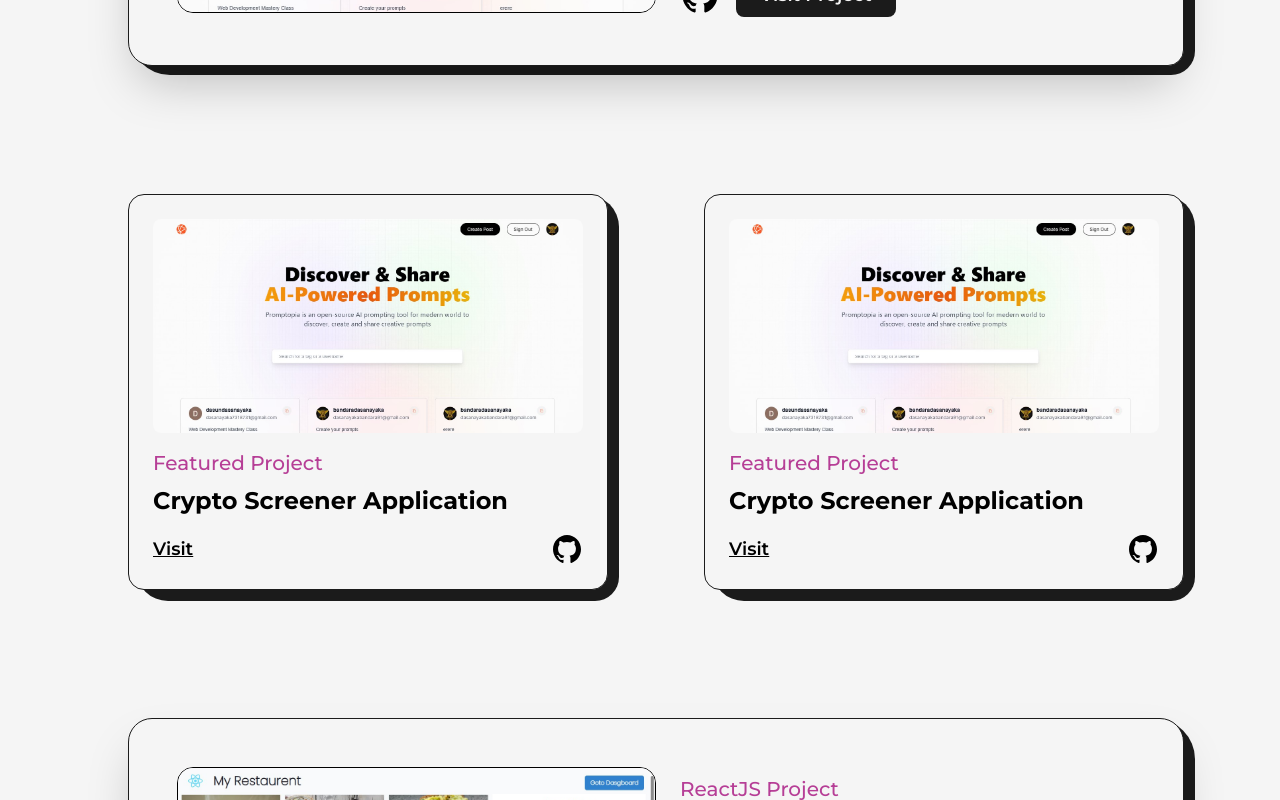
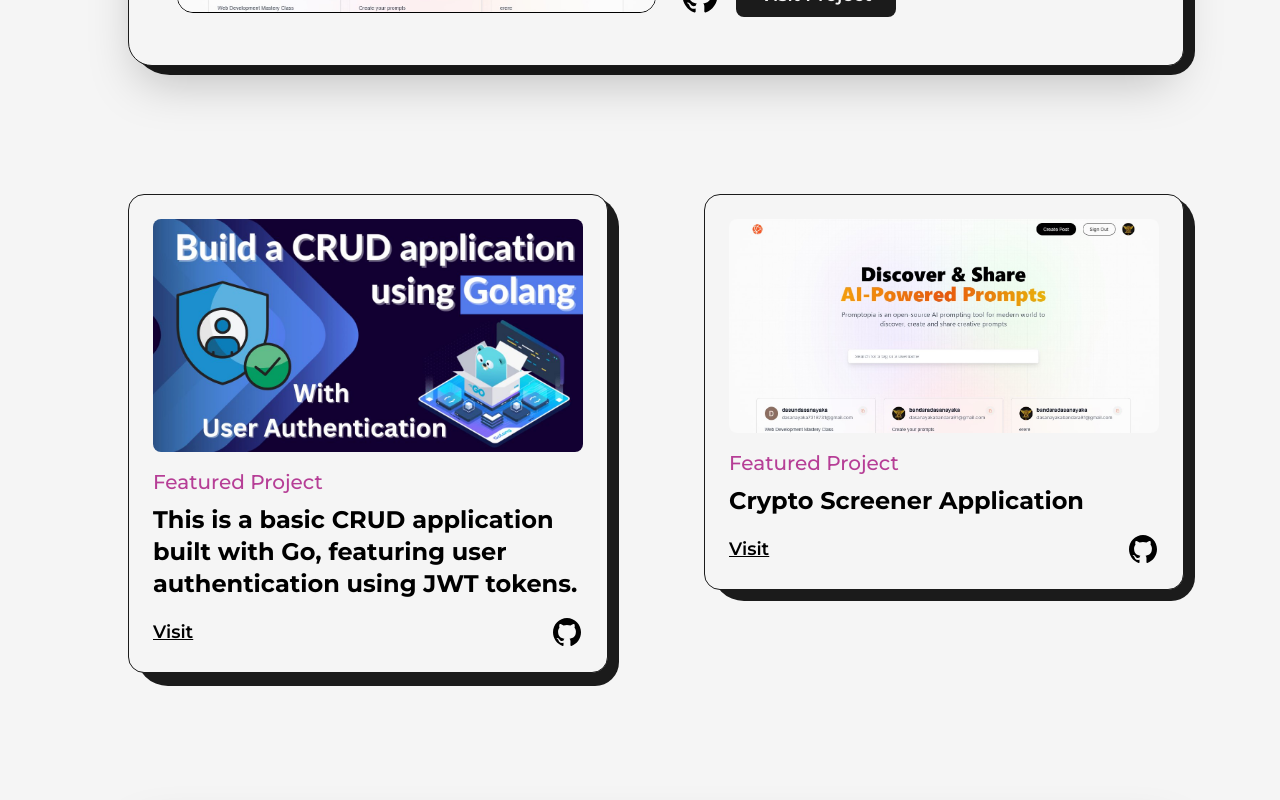
Before and after one commit to DrCodeNinja/MyProtfolio, a Next.js app: page /projects in a window 1280 px wide. Shown: the part 664-1464 px from the top of the page. Built offline with nearby package versions, Linux system fonts and the light colour scheme.

Commit message:
Dasun_09_12|14_22

```diff
--- a/src/components/Skills.js
+++ b/src/components/Skills.js
@@ -7,7 +7,7 @@ const Skill = ({ name, x, y }) => {
       className=" xs:bg-transparent xs:dark:bg-transparent xs:text-dark xs:dark:text-light xs:font-bold lg:py-2 lg:px-4 md:text-sm md:py-1.5 md:px-3 absolute flex items-center justify-center px-3 py-3 font-semibold rounded-full cursor-pointer dark:text-dark dark:bg-light shadow-dark bg-dark text-light"
       whileHover={{ scale: 1.05 }}
       initial={{ x: 0, y: 0 }}
-      whileInView={{ x: x, y: y, transition: { duration: 1.5 } }}
+      whileInView={{ x: x, y: y, transition: { duration: 2 } }}
     >
       {name}
     </motion.div>
@@ -34,9 +34,9 @@ const Skills = () => {
         <Skill name={"Figma"} x="15vw" y="10vw" />
         <Skill name={"MongoDB"} x="12vw" y="-20vw" />
         <Skill name={"ReactJS"} x="-15vw" y="-20vw" />
-        <Skill name={"SQL"} x="-29vw" y="0vw" />
+        <Skill name={"SQL"} x="-26vw" y="0vw" />
         <Skill name={"Tailwind"} x="0vw" y="20vw" />
-        <Skill name={"NextJS"} x="29vw" y="0vw" />
+        <Skill name={"NextJS"} x="26vw" y="0vw" />
         <Skill name={"NodeJS"} x="22vw" y="15vw" />
         <Skill name={"Golang"} x="-12vw" y="19vw" />
         <Skill name={"Github"} x="12vw" y="19vw" />
@@ -44,9 +44,9 @@ const Skills = () => {
         <Skill name={"Mysql"} x="23vw" y="-15vw" />
         <Skill name={"Seq"} x="0vw" y="11vw" />
         <Skill name={"C#"} x="-22vw" y="15vw" />
-        <Skill name={"Auth0"} x="0vw" y="-20vw" />
-        <Skill name={"Redis"} x="0vw" y="-20vw" />
-        <Skill name={"Docker"} x="0vw" y="-20vw" />
+        <Skill name={"Auth0"} x="35vw" y="5vw" />
+        <Skill name={"Redis"} x="35vw" y="-5vw" />
+        <Skill name={"Docker"} x="-35vw" y="-5vw" />
         <Skill name={"Postman"} x="0vw" y="-20vw" />
       </div>
     </>
--- a/src/pages/projects.js
+++ b/src/pages/projects.js
@@ -6,6 +6,7 @@ import Image from "next/image";
 import Link from "next/link";
 import React from "react";
 import projects1 from "../../public/images/projects/pro1.jpg";
+import projects1_1 from "../../public/images/projects/gocrud.jpg";
 import projects2 from "../../public/images/projects/react_restaurent_pro.jpg";
 import { motion } from "framer-motion";
 import TransitionEffect from "@/components/TransitionEffect";
@@ -140,14 +141,16 @@ const projects = () => {
             </div>
             <div className="col-span-6 sm:col-span-12">
               <Project
-                title="Crypto Screener Application"
-                summary="A feature-rich Crypto Screener App using React, Tailwind CSS, Context API, React Router and Recharts.
-              It shows detail regarding almost all the cryptocurrency. You can easily convert the price in your
-              local currency."
-                link={"/"}
-                github={"/"}
+                title="This is a basic CRUD application built with Go, featuring user authentication using JWT tokens."
+                summary="This is a basic CRUD application built with Go, featuring user authentication using JWT tokens. The application allows users to create, read, update, and delete records securely, ensuring that only authenticated users can access and modify data. JWT tokens are used for managing user sessions, providing a lightweight and secure way to handle authentication. This setup is ideal for learning the basics of Go, implementing secure user authentication, and building a foundation for more complex applications."
+                link={
+                  "https://github.com/DrCodeNinja/Go-CRUD-Application-With-UserAthentication-Using-JWT"
+                }
+                github={
+                  "https://github.com/DrCodeNinja/Go-CRUD-Application-With-UserAthentication-Using-JWT"
+                }
                 type={"Featured Project"}
-                img={projects1}
+                img={projects1_1}
               />
             </div>
             <div className="col-span-6 sm:col-span-12">
```
Also changed, not shown: public/images/projects/gocrud.jpg (added).
